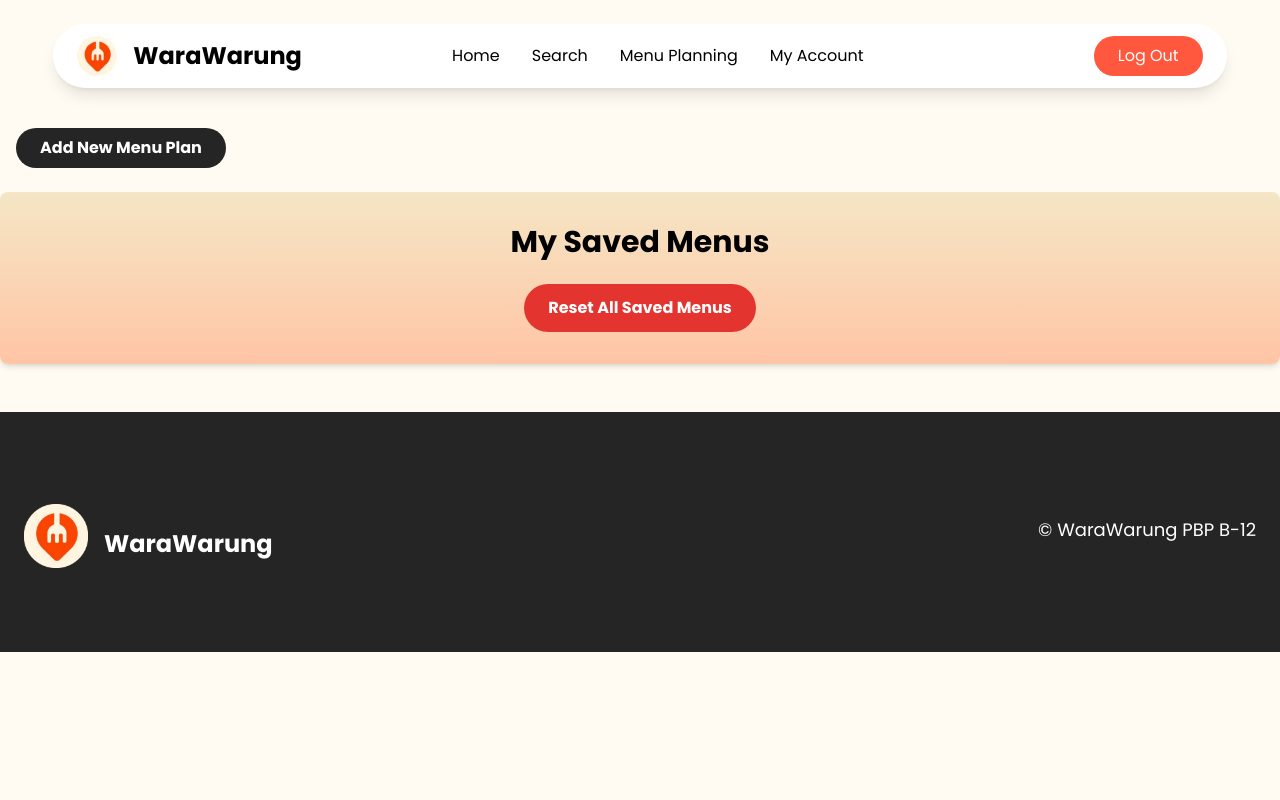
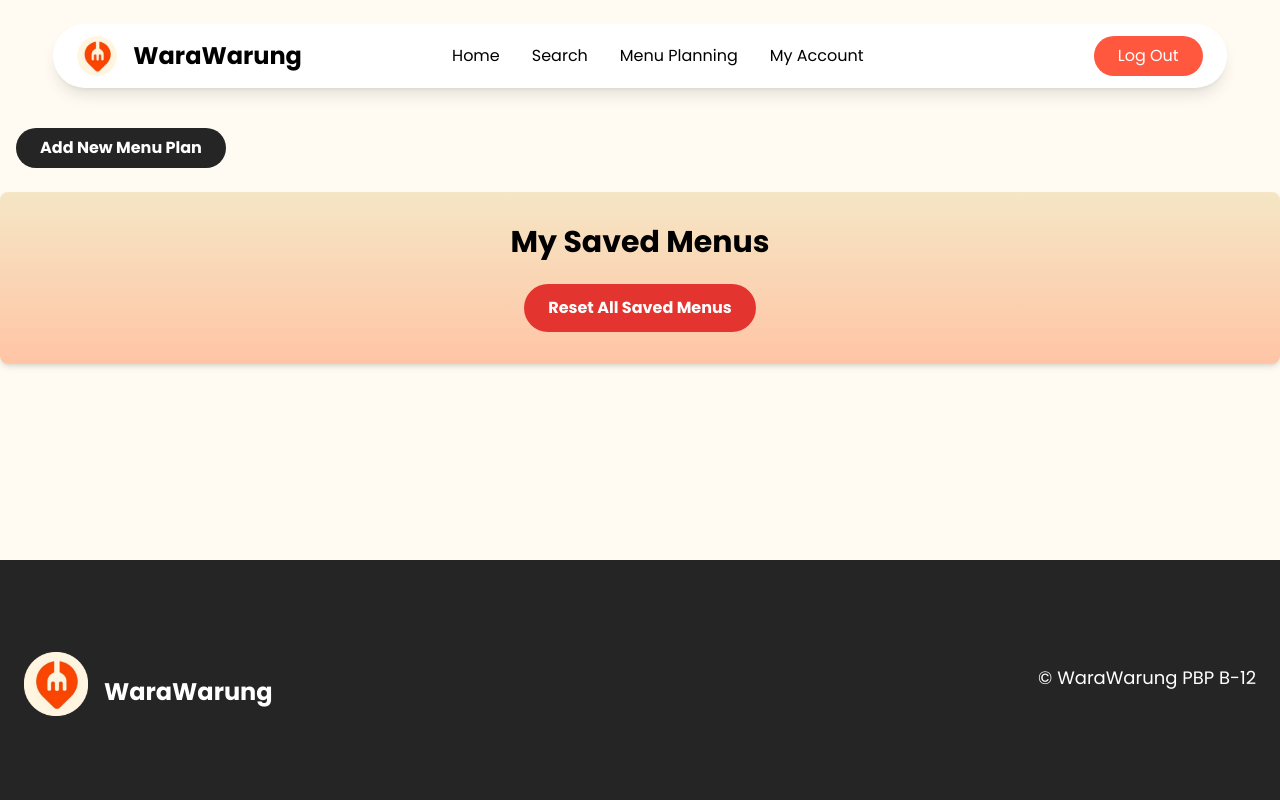
Before and after one commit to PBP-B12/wara-warung, a Django app: page /menuplanning/saved-menu-plans/ in a window 1280 px wide. Run offline with Django 5.2, Linux system fonts and the light colour scheme; the visitor is signed in with stand-in values (Sample User, id 1); data comes from the database, SQL or seed files in the repository; data that the repository does not hold is empty; some libraries are stand-ins or nearby versions.

Commit message:
fixing fixing

```diff
--- a/homepage/templates/homepage.html
+++ b/homepage/templates/homepage.html
@@ -117,7 +117,7 @@
         {% for item in menus %}
         <!-- Card -->
         <div
-          class="bg-white relative rounded-[36px] shadow-md overflow-hidden flex flex-col items-start shadow-lg transform hover:scale-105 transition-transform duration-300 max-w-xs sm:w-full sm:mt-10 w-[80%] md:w-[30vw] mt-10 lg:mt-3"
+          class="bg-white relative rounded-[36px] shadow-md overflow-hidden flex flex-col items-start shadow-lg transform hover:scale-105 transition-transform duration-300 max-w-xs w-[50vw] sm:mt-10 w-[80%] md:w-[30vw] mt-10 lg:mt-3"
           style="flex-shrink: 0; background: linear-gradient(180deg, #f5e6c5 0%, #ffc5a5 100%), #f5e6c5; box-shadow: 0px 4px 4px rgba(0, 0, 0, 0.25)"
         >
           <!-- Edit and Delete Buttons -->
--- a/menuplanning/templates/menuplanning/saved_menu_plans.html
+++ b/menuplanning/templates/menuplanning/saved_menu_plans.html
@@ -24,9 +24,18 @@
     <script src="https://code.jquery.com/jquery-3.6.0.min.js"></script>
 
     <style>
-      body {
+      body,
+      html {
+        display: flex;
+        flex-direction: column;
+        min-height: 100vh;
+        margin: 0;
         background-color: #fffbf2;
         font-family: 'Poppins', sans-serif;
+      }
+
+      main {
+        flex: 1;
       }
 
       .total-price {
@@ -82,12 +91,19 @@
       .back-button:hover {
         transform: scale(1.05);
       }
+
+      footer {
+        color: white;
+        text-align: center;
+      }
     </style>
   </head>
 
-  <body class="bg-[#fffbf2] font-poppins">
+  <body>
     {% include 'navbar.html' %}
 
+    <!-- Main Content Section -->
+    <main>
       <!-- Back Button Container -->
       <div class="container mx-auto mt-32 px-4 text-center md:text-left">
         <a
@@ -128,6 +144,9 @@
           </button>
         </div>
       </section>
+    </main>
+
+    <footer>{% include 'footer.html' %}</footer>
 
     <script>
       function resetSavedMenus() {
@@ -148,5 +167,4 @@
       }
     </script>
   </body>
-  {% include 'footer.html' %}
 </html>
```
Lines whose indentation alone changed are shown as unchanged.
